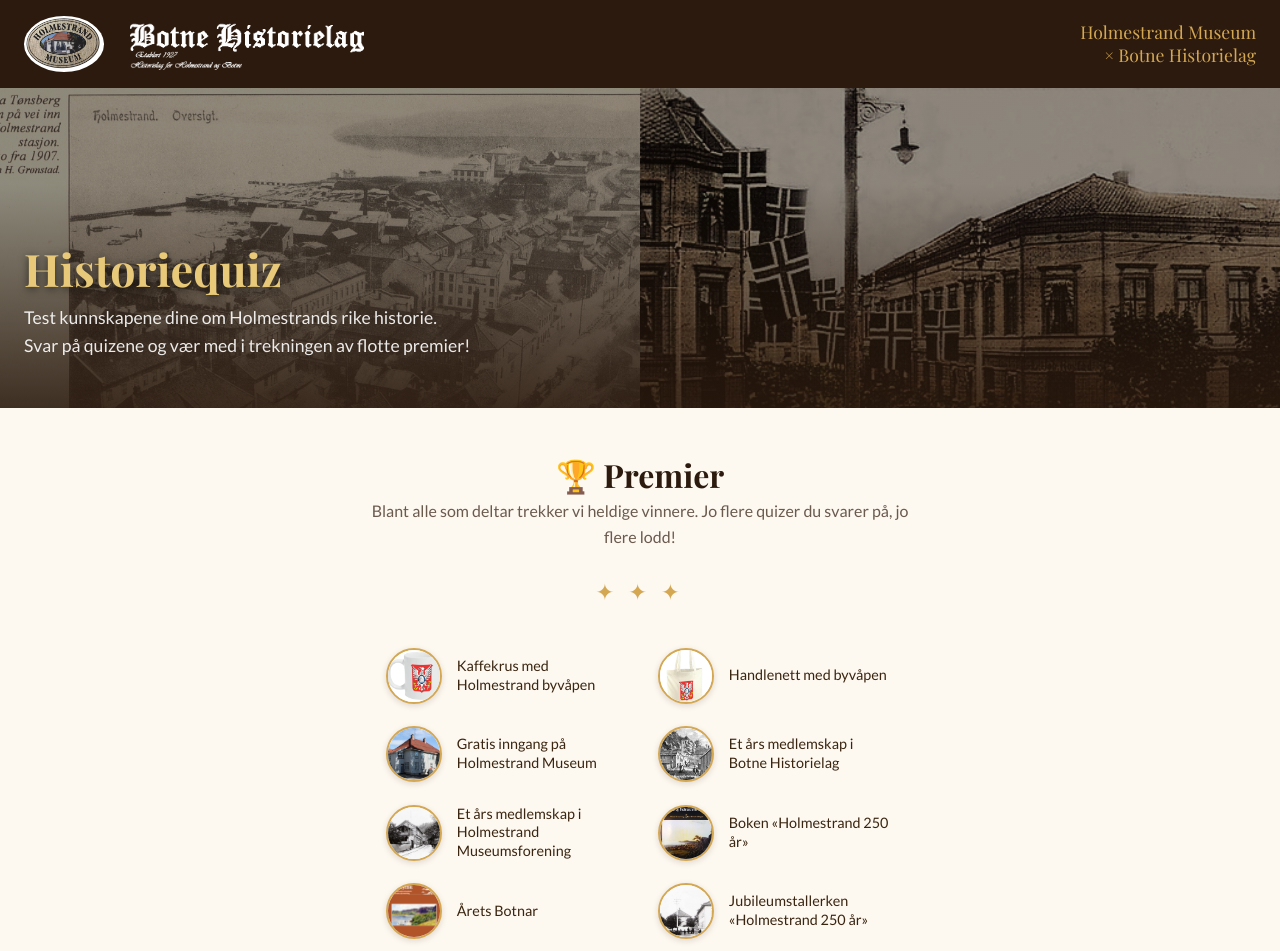
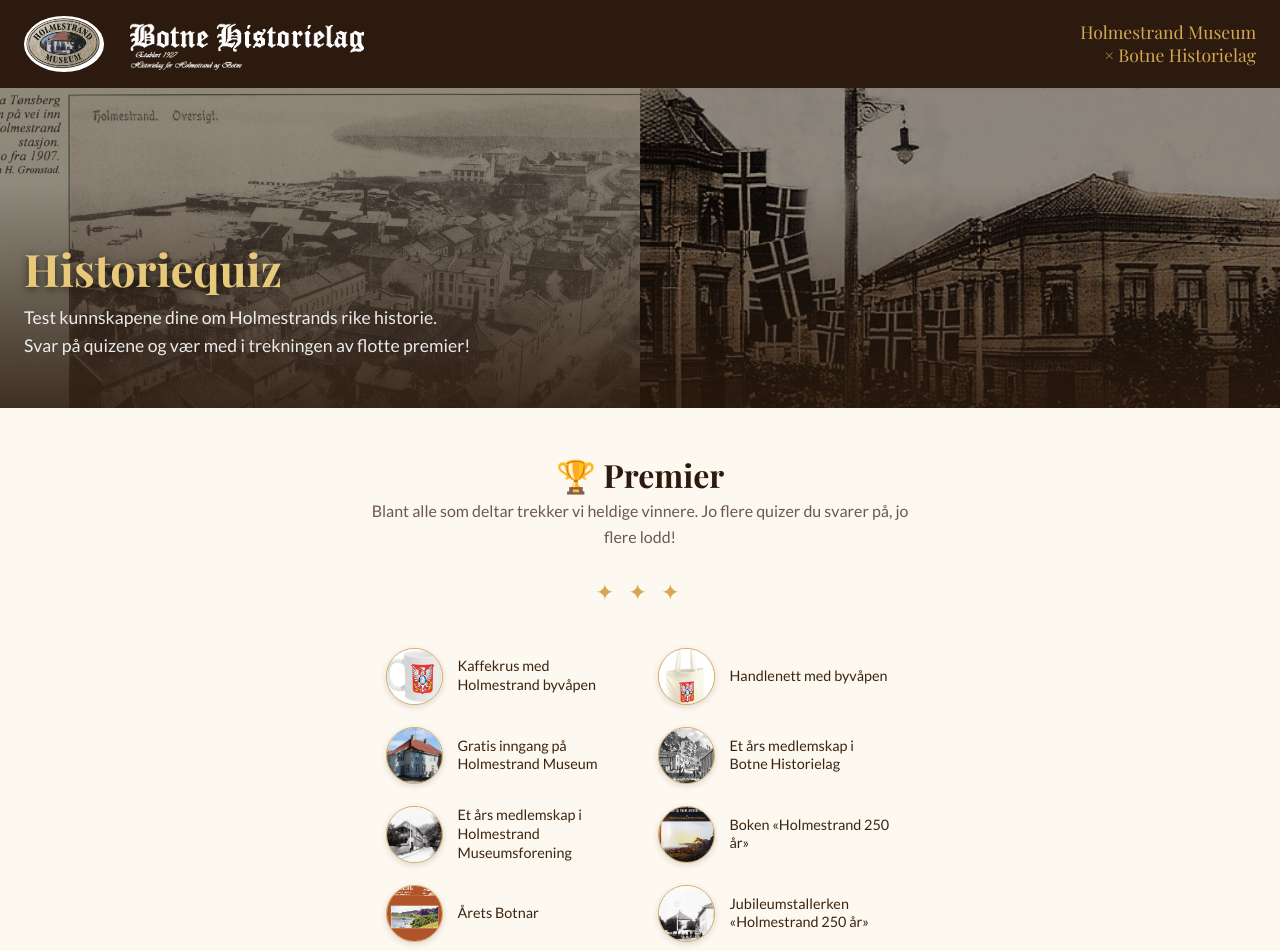
Before and after one commit to aogaa/hmf, a plain HTML site: page index.html in a window 1280 px wide. Shown: the top 951 px of the page. Drawn offline with nearby package versions, Linux system fonts and the light colour scheme.

Commit message:
endret premier

```diff
--- a/css/style.css
+++ b/css/style.css
@@ -155,12 +155,12 @@
 }
 
 .premie-thumb {
-  width: 56px;
-  height: 56px;
+  width: 1.5cm;
+  height: 1.5cm;
   border-radius: 50%;
   object-fit: cover;
   background: #fff;
-  border: 2px solid var(--gull);
+  border: 1.5px solid var(--gull);
   flex-shrink: 0;
   box-shadow: 0 2px 6px rgba(44,26,14,.15);
 }
```
Also changed, not shown: bilder/p1.png (added), bilder/p2.png (added), bilder/p3.png (added), bilder/p4.png (added).
